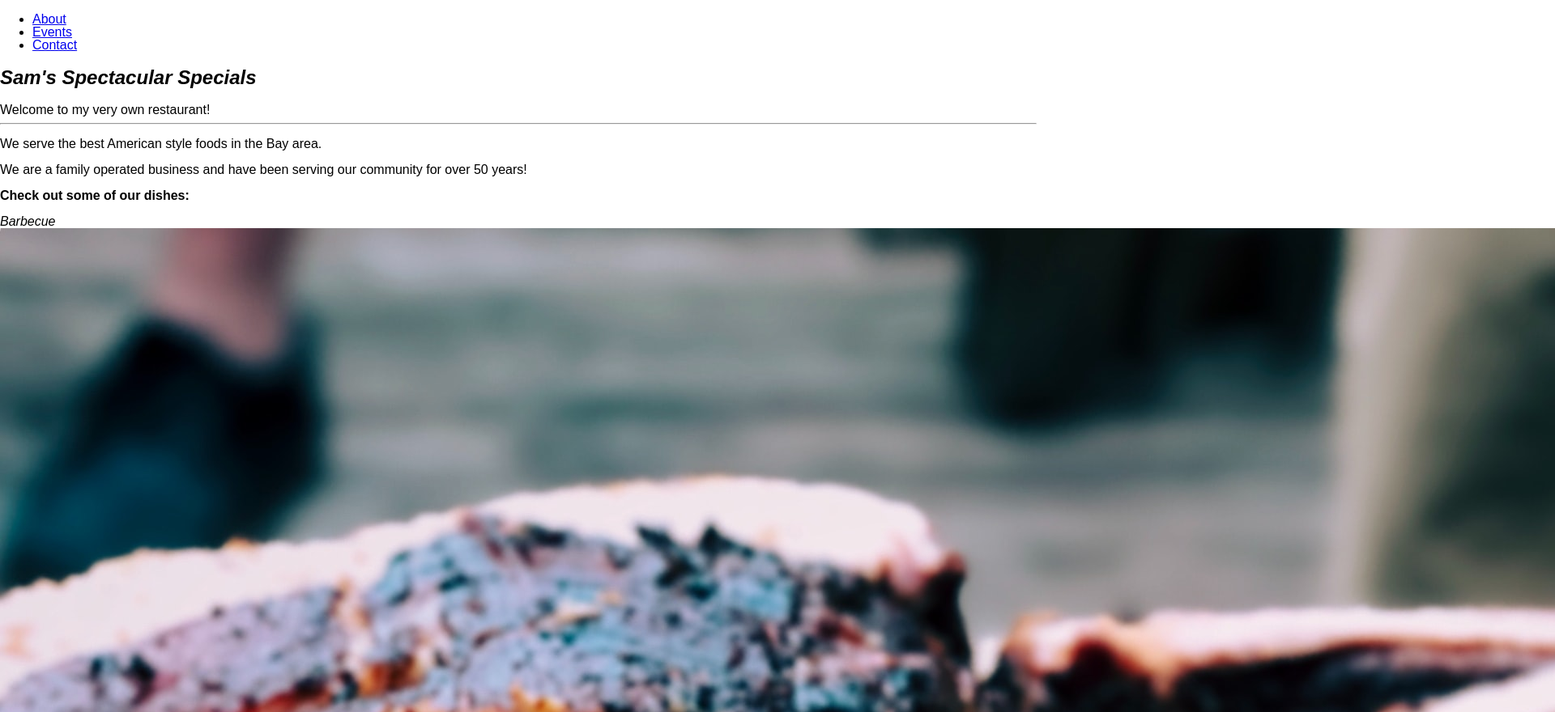
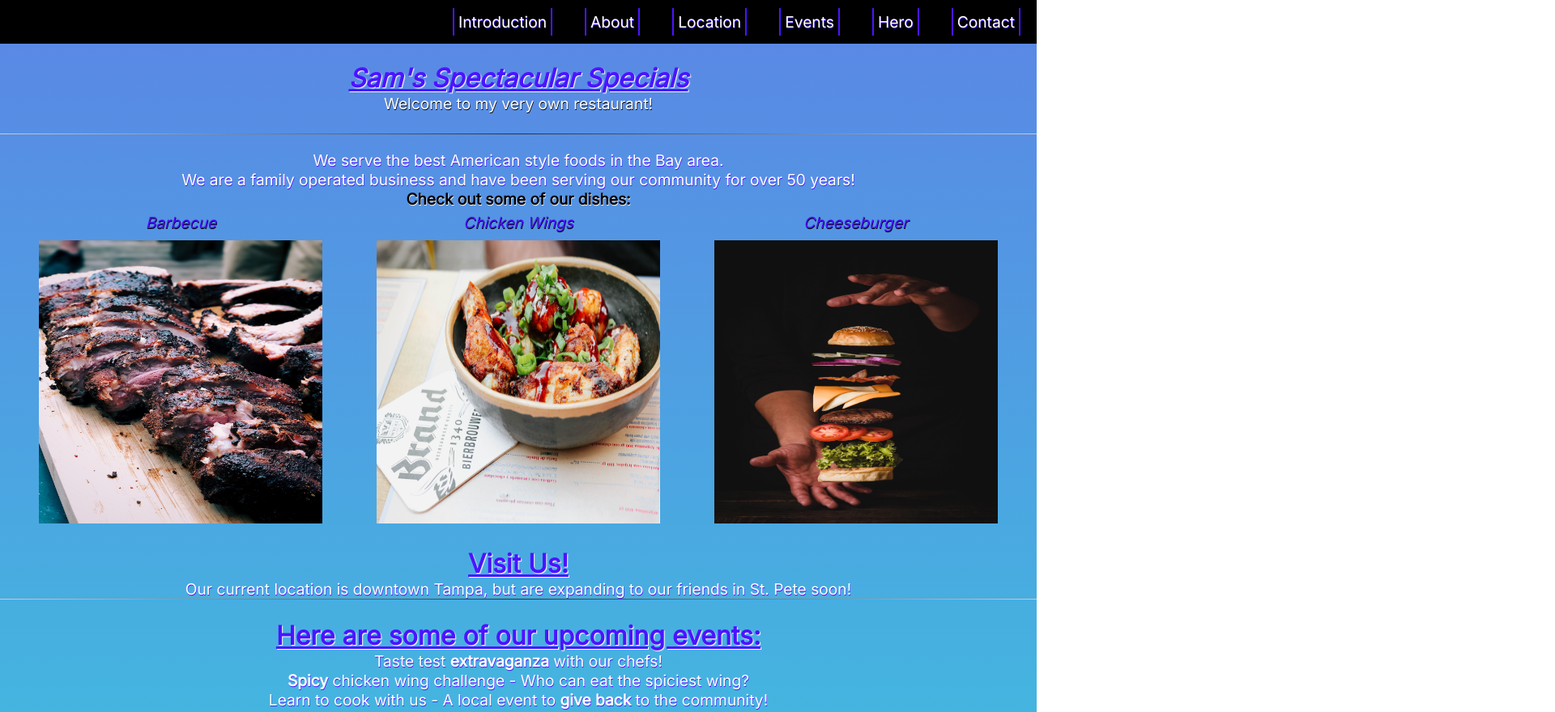
Before and after one commit to Sgreid7/restaurant-page, a website: page public/index.html in a window 1280 px wide. Shown: the top 880 px of the page at 81% size, 1920 px wide, since content can reach past the window. Drawn offline with Linux system fonts and the light colour scheme.

Commit message:
Added styling to webpage

```diff
--- a/public/index.html
+++ b/public/index.html
@@ -5,22 +5,30 @@
     <meta name="viewport" content="width=device-width, initial-scale=1" />
     <title>Sam's Spectacular Specials</title>
     <link rel="shortcut icon" href="/favicon.ico" />
-    <link rel="stylesheet" href="/screen.css" />
+    <link
+      href="https://fonts.googleapis.com/css?family=Inter&display=swap"
+      rel="stylesheet"
+    />
+    <link rel="stylesheet" href="/styles.css" />
   </head>
   <body>
     <nav>
       <ul>
+        <li><a href="#contact">Contact</a></li>
+        <li><a href="#hero">Hero</a></li>
+        <li><a href="#events">Events</a></li>
+        <li><a href="#location">Location</a></li>
         <li><a href="#about">About</a></li>
-        <li><a href="#events">Events</a></li>
-        <li><a href="#contact">Contact</a></li>
+        <li><a href="#intro">Introduction</a></li>
       </ul>
     </nav>
 
     <section id="intro">
-      <h1><em>Sam's Spectacular Specials</em></h1>
+      <h1 class="animated zoomIn"><em>Sam's Spectacular Specials</em></h1>
       <header>Welcome to my very own restaurant!</header>
-      <hr />
     </section>
+
+    <hr />
 
     <section id="about">
       <p>We serve the best American style foods in the Bay area.</p>
@@ -28,26 +36,31 @@
         We are a family operated business and have been serving our community
         for over 50 years!
       </p>
-      <p><strong>Check out some of our dishes:</strong></p>
-      <p>
-        <em>Barbecue</em>
-        <img src="./images/bbq.jpg" alt="bbq" />
-      </p>
-      <p>
-        <em>Chicken Wings</em>
-        <img src="./images/chickenwings.jpg" alt="chickenwings" />
-      </p>
-      <p>
-        <em>Cheeseburger</em>
-      </p>
-      <img src="./images/hamburger.jpg" alt="cheeseburger" />
+      <p id="dishes"><strong>Check out some of our dishes:</strong></p>
+
+      <div class="row">
+        <div class="column">
+          <p class="food"><em>Barbecue</em></p>
+          <img src="./images/bbq.jpg" alt="bbq" />
+        </div>
+
+        <div class="column">
+          <p class="food"><em>Chicken Wings</em></p>
+          <img src="./images/chickenwings.jpg" alt="chickenwings" />
+        </div>
+
+        <div class="column">
+          <p class="food"><em>Cheeseburger</em></p>
+          <img src="./images/hamburger.jpg" alt="cheeseburger" />
+        </div>
+      </div>
     </section>
 
     <section id="location">
       <h2>Visit Us!</h2>
       <p>
-        Our current location is downtown Tampa, but are expanding into St. Pete
-        soon!
+        Our current location is downtown Tampa, but are expanding to our friends
+        in St. Pete soon!
       </p>
       <hr />
     </section>
@@ -65,8 +78,8 @@
       </li>
       <li>
         <p>
-          Learn to cook with us! A local event to <strong>give back</strong> to
-          the community
+          Learn to cook with us - A local event to <strong>give back</strong> to
+          the community!
         </p>
       </li>
     </section>
@@ -80,9 +93,11 @@
 
     <section id="contact">
       <h3>Get in touch with us!</h3>
-      <p>Phone Number: 555-555-5555</p>
-      <p>Email: email123@email.com</p>
-      <p>Website: www.samsspectacularspecials.com</p>
+      <p><span class="contact">Phone Number:</span> 555-555-5555</p>
+      <p><span class="contact">Email:</span> email123@email.com</p>
+      <p>
+        <span class="contact">Website:</span> www.samsspectacularspecials.com
+      </p>
     </section>
 
     <hr />
--- /dev/null
+++ b/public/styles.css
@@ -0,0 +1,218 @@
+/* GLOBAL */
+
+* {
+  padding: 0;
+  margin: 0;
+  box-sizing: border-box;
+  font-family: 'Inter', sans-serif;
+}
+
+body {
+  background: #36d1dc;
+  /* fallback for old browsers */
+  background: -webkit-linear-gradient(to bottom,
+      #5b86e5,
+      #36d1dc);
+  /* Chrome 10-25, Safari 5.1-6 */
+  background: linear-gradient(to bottom,
+      #5b86e5,
+      #36d1dc);
+  /* W3C, IE 10+/ Edge, Firefox 16+, Chrome 26+, Opera 12+, Safari 7+ */
+  font-size: 1.2rem;
+}
+
+img {
+  height: 350px;
+  width: 350px;
+  justify-content: center;
+}
+
+ul {
+  animation: move2 1s ease-out;
+}
+
+li {
+  list-style: none;
+}
+
+nav {
+  overflow: hidden;
+  background: #000;
+  top: 0;
+  position: fixed;
+  width: 100%;
+}
+
+nav a {
+  color: #fff;
+  text-decoration: none;
+  margin: 10px 20px;
+  padding: 5px;
+  text-shadow: 0.5px 0.5px 0.5px #4b14ff;
+  float: right;
+  display: block;
+  text-align: center;
+  border-left: 2px solid #4b14ff;
+  border-right: 2px solid #4b14ff;
+}
+
+nav a:hover {
+  color: #4b14ff;
+  transition: 0.3s ease;
+  border-left: 2px solid #fff;
+  border-right: 2px solid #fff;
+  transition: 0.3s ease;
+}
+
+hr {
+  border: 0;
+  height: 1px;
+  background: #ccc;
+  background-image: linear-gradient(to right, #ccc, #333, #ccc);
+}
+
+h1 {
+  color: #4b14ff;
+  font-size: 2rem;
+  text-decoration: underline;
+  text-shadow: 1px 1px 1px #fff;
+  animation: move1 1s ease-out;
+}
+
+h1:hover {
+  color: #fff;
+  transition: 0.5s ease;
+  text-shadow: 1px 1px 1px #4b14ff;
+}
+
+h2 {
+  color: #4b14ff;
+  font-size: 2rem;
+  text-decoration: underline;
+  text-shadow: 1px 1px 1px #fff;
+}
+
+h2:hover {
+  color: #fff;
+  transition: 0.5s ease;
+  text-shadow: 1px 1px 1px #4b14ff;
+}
+
+h3 {
+  color: #000;
+  text-shadow: 0.5px 0.5px 0.5px #4b14ff;
+}
+
+#intro {
+  text-align: center;
+  margin-top: 6%;
+  margin-bottom: 25px;
+}
+
+header {
+  color: #fff;
+  text-shadow: 0.5px 0.5px 0.5px #000;
+}
+
+header:hover {
+  color: #4b14ff;
+}
+
+#about {
+  text-align: center;
+  margin: 20px 15px;
+  color: #fff;
+  text-shadow: 0.5px 0.5px 0.5px #4b14ff;
+}
+
+#dishes {
+  color: #000;
+  text-shadow: 0.5px 0.5px 0.5px #fff;
+}
+
+.food {
+  color: #4b14ff;
+  text-shadow: 0.5px 0.5px 0.5px #000;
+  margin-bottom: 10px;
+}
+
+.row {
+  display: flex;
+}
+
+.column {
+  flex: 33.33%;
+  padding: 5px;
+}
+
+#location {
+  text-align: center;
+}
+
+#location p {
+  color: #fff;
+  text-shadow: 0.5px 0.5px 0.5px #4b14ff;
+}
+
+#events {
+  padding-top: 25px;
+  padding-bottom: 25px;
+  text-align: center;
+  color: #fff;
+  text-shadow: 0.5px 0.5px 0.5px #4b14ff;
+}
+
+#hero {
+  text-align: center;
+}
+
+#contact {
+  text-align: center;
+  color: #fff;
+  text-shadow: 1px 1px 1px #4b14ff;
+}
+
+.contact {
+  color: #4b14ff;
+  text-shadow: 1px 1px 1px #fff;
+  text-decoration: underline;
+}
+
+footer {
+  background: #000;
+  color: #fff;
+  text-align: center;
+  text-shadow: 0.5px 0.5px 0.5px #4b14ff;
+}
+
+@keyframes move1 {
+  0% {
+    opacity: 0;
+    transform: translateX(-100px);
+  }
+
+  80% {
+    transform: translateX(30px)
+  }
+
+  100% {
+    opacity: 1;
+    transform: translate(0)
+  }
+}
+
+@keyframes move2 {
+  0% {
+    opacity: 0;
+    transform: translateX(100px);
+  }
+
+  80% {
+    transform: translateX(-30px)
+  }
+
+  100% {
+    opacity: 1;
+    transform: translate(0)
+  }
+}
```
Also changed, not shown: package.json (+7 -2 lines), 2 other files.
